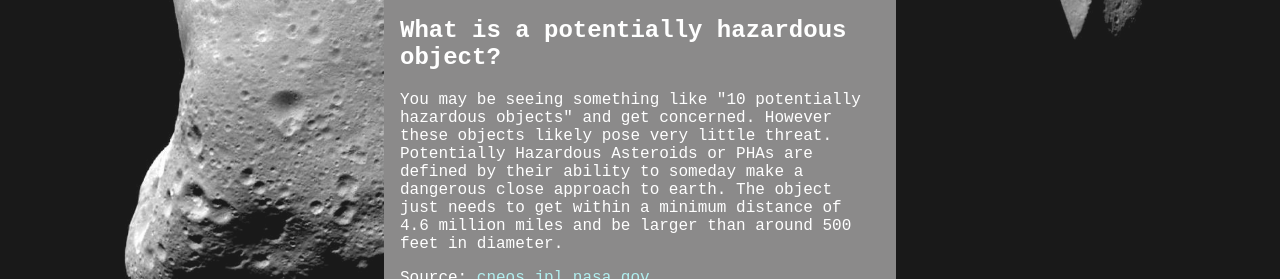
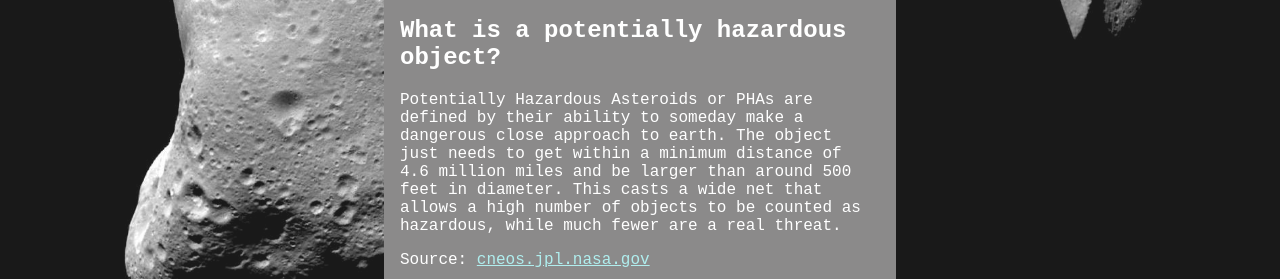
Before and after one commit to bronkp/Asteroid_Tracker, a website: page api/public/about/about.html in a window 1280 px wide. Shown: the part 371-650 px from the top of the page. Drawn offline with Linux system fonts and the light colour scheme.

Commit message:
improved PHA description

```diff
--- a/api/public/about/about.html
+++ b/api/public/about/about.html
@@ -26,7 +26,10 @@ This project was made using Nasa's Near Earth Object Webservice and Nasa Image a
 
 </p>
 <h2>What is a potentially hazardous object?</h2>
-<p>You may be seeing something like "10 potentially hazardous objects" and get concerned. However these objects likely pose very little threat. Potentially Hazardous Asteroids or PHAs are defined by their ability to someday make a dangerous close approach to earth. The object just needs to get within a minimum distance of 4.6 million miles and be larger than around 500 feet in diameter.</p>
+<p>
+  Potentially Hazardous Asteroids or PHAs are defined by their ability to someday make a dangerous close approach to earth.
+  The object just needs to get within a minimum distance of 4.6 million miles and be larger than around 500 feet in diameter. This casts a wide net that allows a high number of objects to be counted as hazardous, while much fewer are a real threat.
+  </p>
 <p>Source: <a href="https://cneos.jpl.nasa.gov/about/neo_groups.html">cneos.jpl.nasa.gov</a> </p>
 <h1 style="margin: 0em;">Code:</h1>
 <p> This website was made for fun to learn Express.js and practice CSS. The sizes of objects are altered with JavaScript based on the ratios of the objects size. You can get the raw data by going to <a href="/raw">/raw</a>.</p>
```
